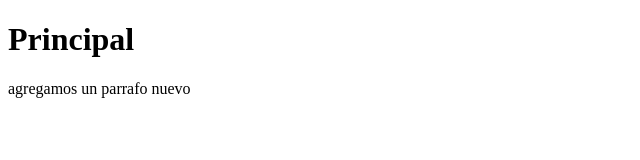
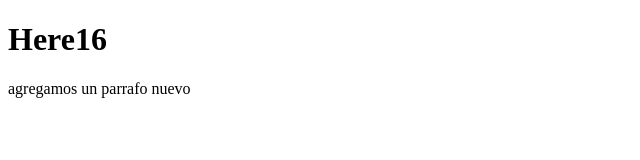
Before and after one commit to nanocloud05/mi-repositorio, a plain HTML site: page index.html in a window 1280 px wide. Shown: the full height of the page, 0-640 px from the left. Drawn offline with Linux system fonts and the light colour scheme.

Commit message:
para el branch here02

```diff
--- a/index.html
+++ b/index.html
@@ -5,7 +5,7 @@
 	<title>Index</title>
 </head>
 <body>
-	<h1>Principal</h1>
+	<h1>Here16</h1>
 	<p>agregamos un parrafo nuevo</p>
 </body>
 </html>
```
